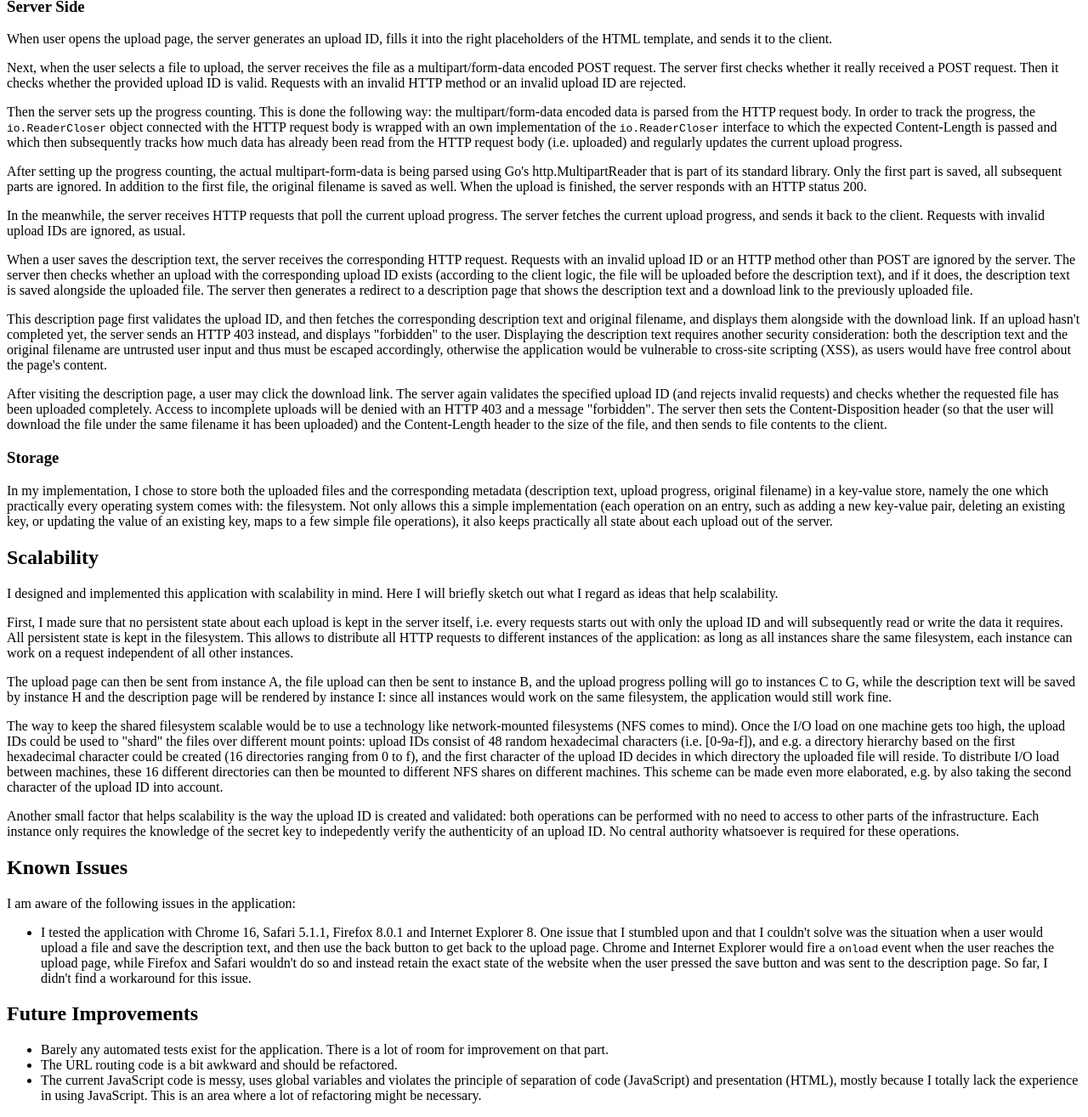
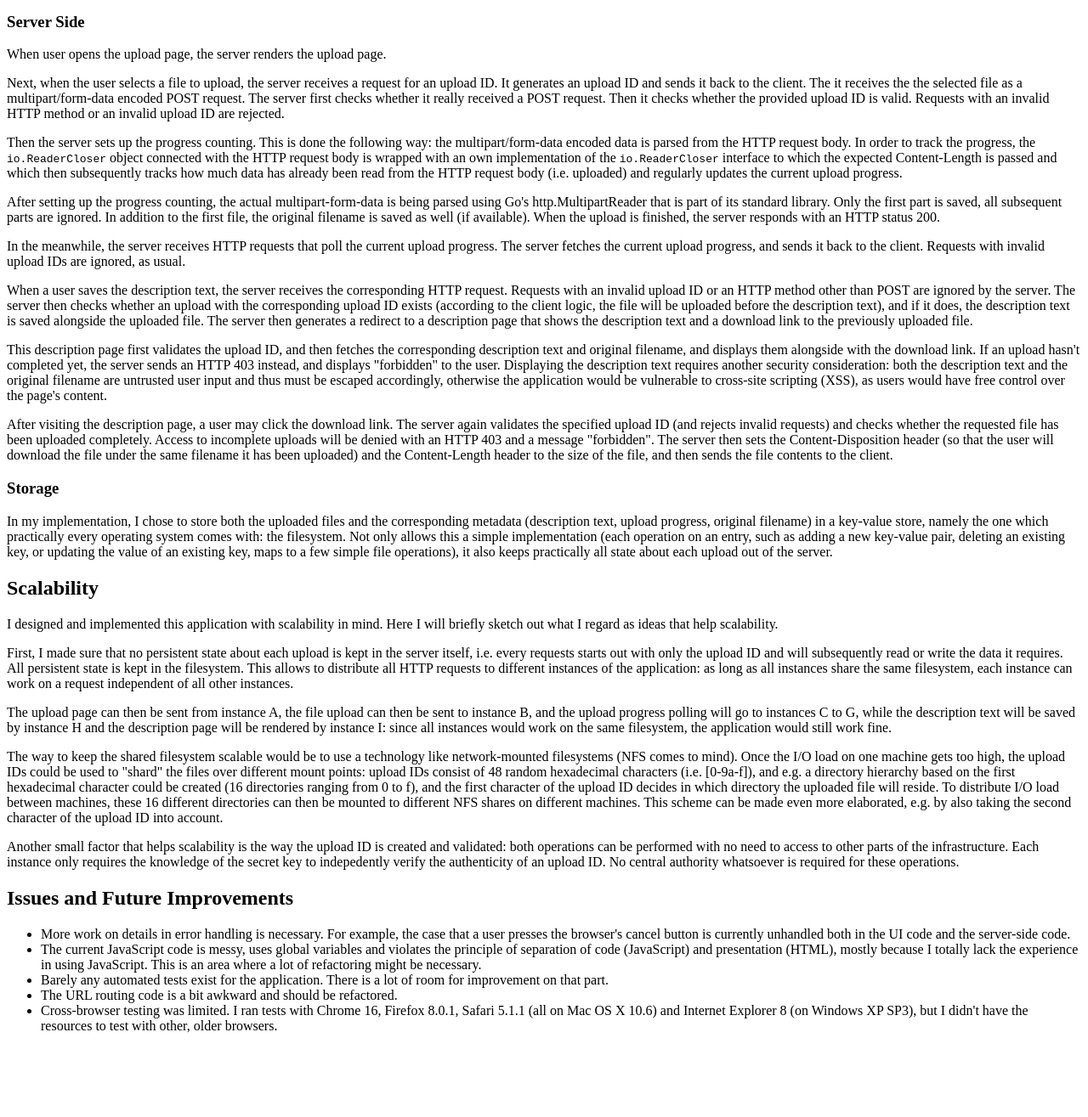
Before and after one commit to akrennmair/fileuploader, a plain HTML site: page docs/index.html in a window 1280 px wide. Shown: the part 1417-2732 px from the top of the page at 85% size. After the commit the page ends 2650 px from the top, so only its background shows below. Drawn offline with Linux system fonts and the light colour scheme.

Commit message:
updated the documentation.

```diff
--- a/docs/index.html
+++ b/docs/index.html
@@ -41,8 +41,8 @@
 		</ul>
 		<h2>Distinguishing Uploads</h2>
 		<p>
-			The first problem I started working was how to distinguish different uploads. Since the file upload and saving the description text are two different steps, plus the
-			upload progress polling needs the identify the file upload as well, an identifier needs to be introduced so that the backend knows which specific file upload each
+			The first problem I started working on was how to distinguish different uploads. Since the file upload and saving the description text are two different steps, plus the
+			upload progress polling needs to identify the file upload too, an identifier needs to be introduced so that the backend knows which specific file upload each
 			request is about.
 		</p>
 		<p>
@@ -62,13 +62,16 @@
 		</p>
 		<p>
 			In the application, the upload ID is used practically with every request to identify to which upload it belongs. Except for the upload page, HTTP requests without
-			upload ID or with an invalid upload ID are ignored.
+			upload ID or with an invalid upload ID are ignored. Before an upload is started, the client fetches a new upload ID from the server, and subsequently uses it to
+			identify the upload.
 		</p>
 		<h2>The Upload Process</h2>
 		<h3>Client Side</h3>
 		<p>
 			When the user opens the upload page, a file input control, a text area and a save button is shown. When the user selects a file to be uploaded, the <tt>onchange</tt>
-			event of the file input control starts a JavaScript function <tt>start_upload()</tt>, which submits the file upload form to <tt>/upload/&lt;upload_id&gt;</tt>, marks that an upload has been started
+			event of the file input control starts a JavaScript function <tt>start_upload()</tt>, which first checks whether it already has an upload ID from the server. If it
+			doesn't, it fetches one from the server and restarts <tt>start_upload()</tt>, otherwise it submits the file upload form
+			to <tt>/upload/&lt;upload_id&gt;</tt>, and then marks that an upload has been started
 			and starts polling for the upload progress. In case an upload has already been started before on the same page, a warning message is presented to the user
 			and no upload is started. The file upload form is targeted to a hidden iframe. This has the effect that the file upload can work without having to reload
 			the upload page.
@@ -101,10 +104,11 @@
 		</p>
 		<h3>Server Side</h3>
 		<p>
-			When user opens the upload page, the server generates an upload ID, fills it into the right placeholders of the HTML template, and sends it to the client.
+			When user opens the upload page, the server renders the upload page.
 		</p>
 		<p>
-			Next, when the user selects a file to upload, the server receives the file as a multipart/form-data encoded POST request. The server first checks whether
+		Next, when the user selects a file to upload, the server receives a request for an upload ID. It generates an upload ID and sends it back to the client.
+			The it receives the the selected file as a multipart/form-data encoded POST request. The server first checks whether
 			it really received a POST request. Then it checks whether the provided upload ID is valid. Requests with an invalid HTTP method or an invalid upload ID
 			are rejected.
 		</p>
@@ -116,7 +120,7 @@
 		</p>
 		<p>
 			After setting up the progress counting, the actual multipart-form-data is being parsed using Go's http.MultipartReader that is part of its standard library.
-			Only the first part is saved, all subsequent parts are ignored. In addition to the first file, the original filename is saved as well. When the upload
+			Only the first part is saved, all subsequent parts are ignored. In addition to the first file, the original filename is saved as well (if available). When the upload
 			is finished, the server responds with an HTTP status 200.
 		</p>
 		<p>
@@ -133,13 +137,13 @@
 			This description page first validates the upload ID, and then fetches the corresponding description text and original filename, and displays them alongside with the download link.
 			If an upload hasn't completed yet, the server sends an HTTP 403 instead, and displays "forbidden" to the user. Displaying the description text requires
 			another security consideration: both the description text and the original filename are untrusted user input and thus must be escaped accordingly,
-			otherwise the application would be vulnerable to cross-site scripting (XSS), as users would have free control about the page's content.
+			otherwise the application would be vulnerable to cross-site scripting (XSS), as users would have free control over the page's content.
 		</p>
 		<p>
 			After visiting the description page, a user may click the download link. The server again validates the specified upload ID (and rejects invalid requests)
 			and checks whether the requested file has been uploaded completely. Access to incomplete uploads will be denied with an HTTP 403 and a message "forbidden".
 			The server then sets the Content-Disposition header (so that the user will download the file under the same filename it has been uploaded) and the
-			Content-Length header to the size of the file, and then sends to file contents to the client.
+			Content-Length header to the size of the file, and then sends the file contents to the client.
 		</p>
 		<h3>Storage</h3>
 		<p>
@@ -176,25 +180,16 @@
 			to access to other parts of the infrastructure. Each instance only requires the knowledge of the secret key to indepedently verify the
 			authenticity of an upload ID. No central authority whatsoever is required for these operations.
 		</p>
-		<h2>Known Issues</h2>
-		<p>
-			I am aware of the following issues in the application:
-		</p>
+		<h2>Issues and Future Improvements</h2>
 		<ul>
-			<li>
-			I tested the application with Chrome 16, Safari 5.1.1, Firefox 8.0.1 and Internet Explorer 8. One issue that I stumbled upon and that I couldn't
-			solve was the situation when a user would upload a file and save the description text, and then use the back button to get back to the upload page.
-			Chrome and Internet Explorer would fire a <tt>onload</tt> event when the user reaches the upload page, while Firefox and Safari wouldn't do so
-			and instead retain the exact state of the website when the user pressed the save button and was sent to the description page. So far, I didn't
-			find a workaround for this issue.
-			</li>
-		</ul>
-		<h2>Future Improvements</h2>
-		<ul>
+			<li>More work on details in error handling is necessary. For example, the case that a user presses the browser's cancel button is currently unhandled both in
+			the UI code and the server-side code.</li>
+			<li>The current JavaScript code is messy, uses global variables and violates the principle of separation of code (JavaScript) and
+			presentation (HTML), mostly because I totally lack the experience in using JavaScript. This is an area where a lot of refactoring might be necessary.</li>
 			<li>Barely any automated tests exist for the application. There is a lot of room for improvement on that part.</li>
 			<li>The URL routing code is a bit awkward and should be refactored.</li>
-			<li>The current JavaScript code is messy, uses global variables and violates the principle of separation of code (JavaScript) and
-			presentation (HTML), mostly because I totally lack the experience in using JavaScript. This is an area where a lot of refactoring might be necessary.</li>
+			<li>Cross-browser testing was limited. I ran tests with Chrome 16, Firefox 8.0.1, Safari 5.1.1 (all on Mac OS X 10.6) and Internet Explorer 8 (on Windows XP SP3),
+			but I didn't have the resources to test with other, older browsers.</li>
 		</ul>
 	</body>
 </html>
```
